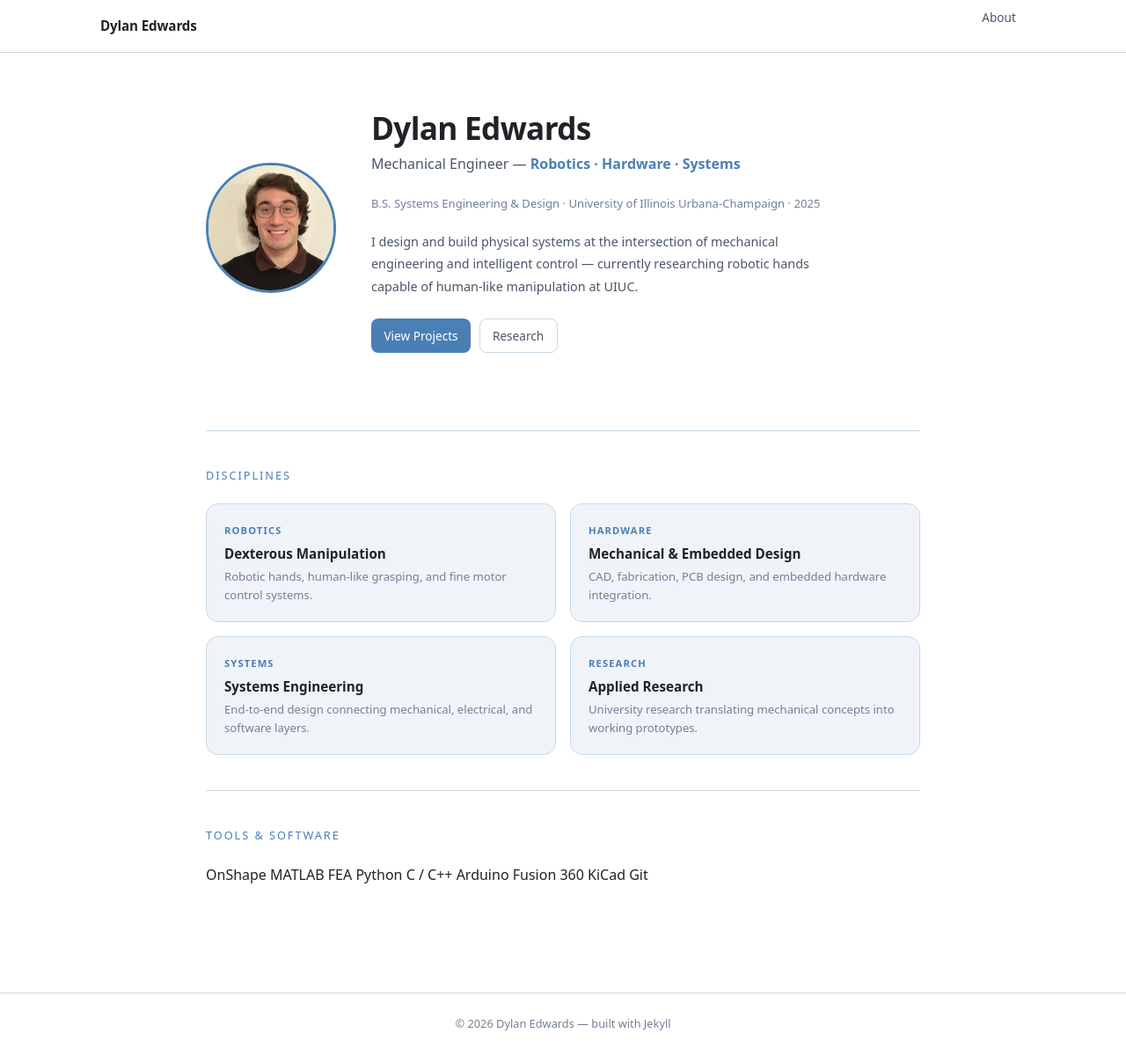
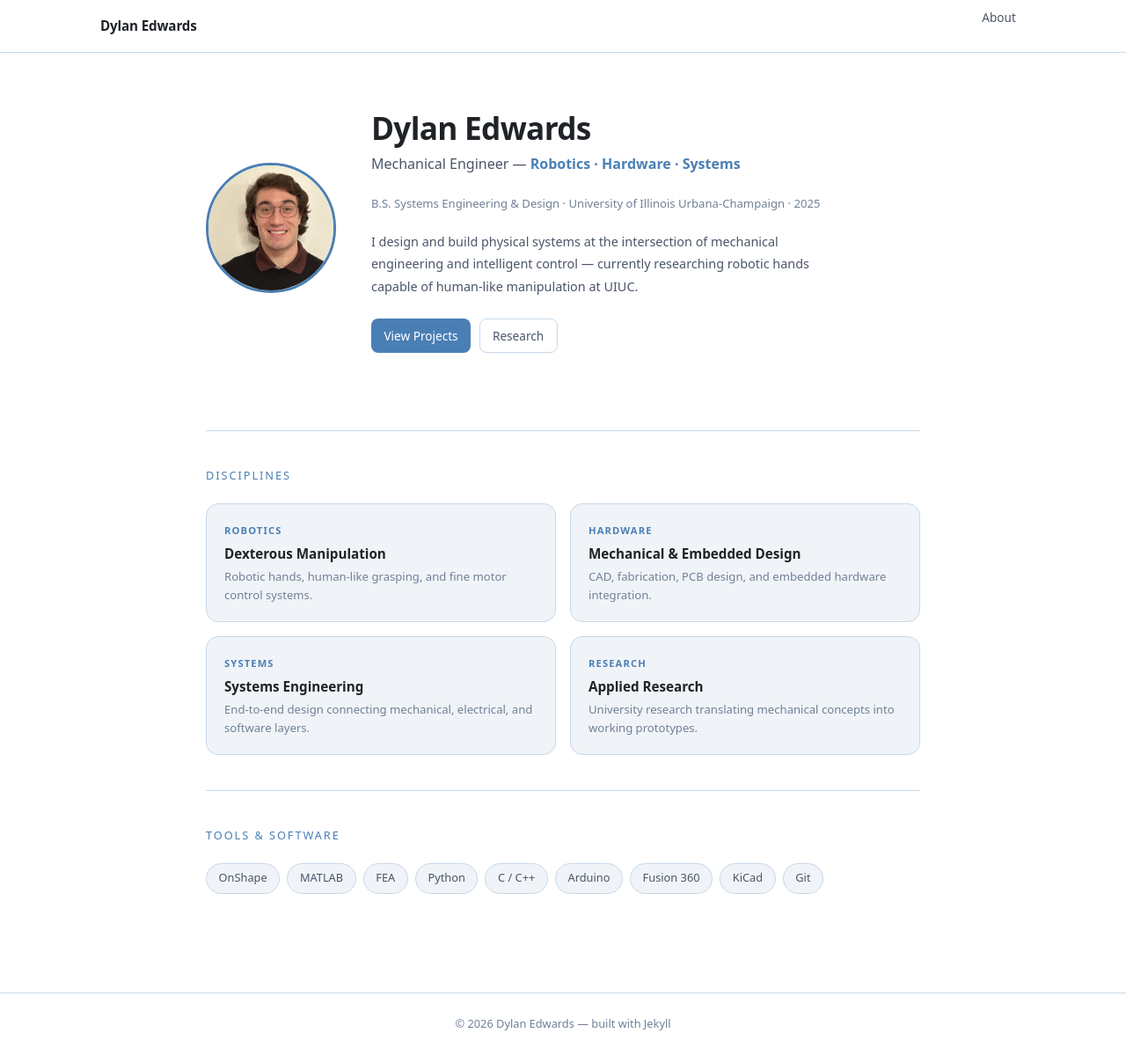
Before and after one commit to DylanEdwards02/DylanEdwards02.github.io, a Jekyll site: the page built from index.md, in a window 1280 px wide and 1199 px high. Shown: the whole window at 88% size. Built offline with Jekyll 4.4.1, drawn with Linux system fonts in a browser that asks for light colours.

Commit message:
Add styles for tools strip and tool pills

```diff
--- a/assets/css/style.css
+++ b/assets/css/style.css
@@ -786,3 +786,26 @@ main {
   .hero-name { font-size: 1.7rem; }
   .nav-inner { padding: 0 1rem; }
 }
+
+/* ── Tools strip ─────────────────────────────────────────────── */
+.tools-strip {
+  display: flex;
+  flex-wrap: wrap;
+  gap: 0.5rem;
+  margin-bottom: 2rem;
+}
+.tool-pill {
+  font-size: 0.8rem;
+  font-weight: 500;
+  padding: 0.35rem 0.85rem;
+  border-radius: 999px;
+  background: var(--bg-2);
+  border: 1px solid var(--border);
+  color: var(--text-2);
+  transition: all 0.15s;
+}
+.tool-pill:hover {
+  border-color: var(--accent);
+  color: var(--accent);
+  background: var(--bg-3);
+}
```
